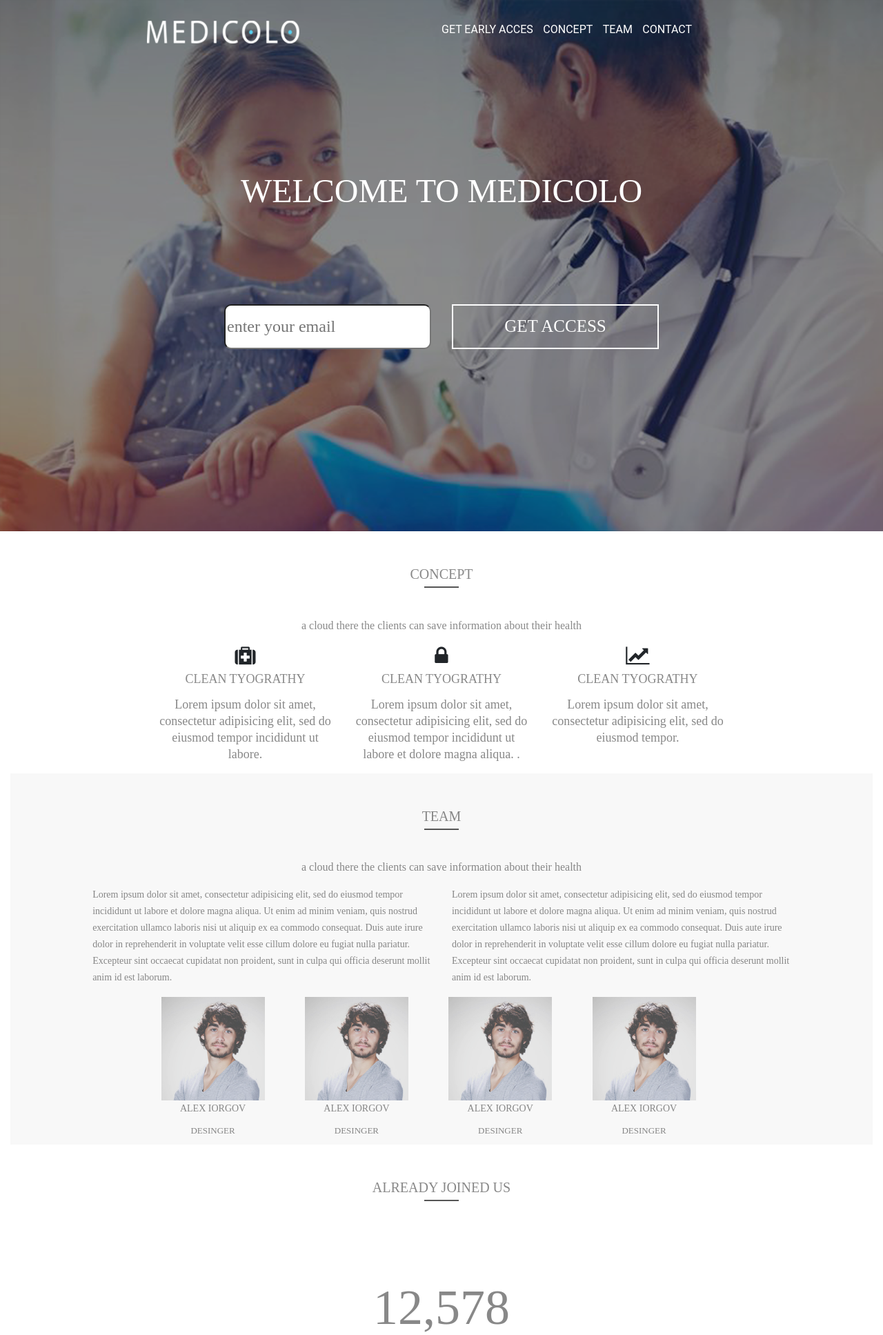
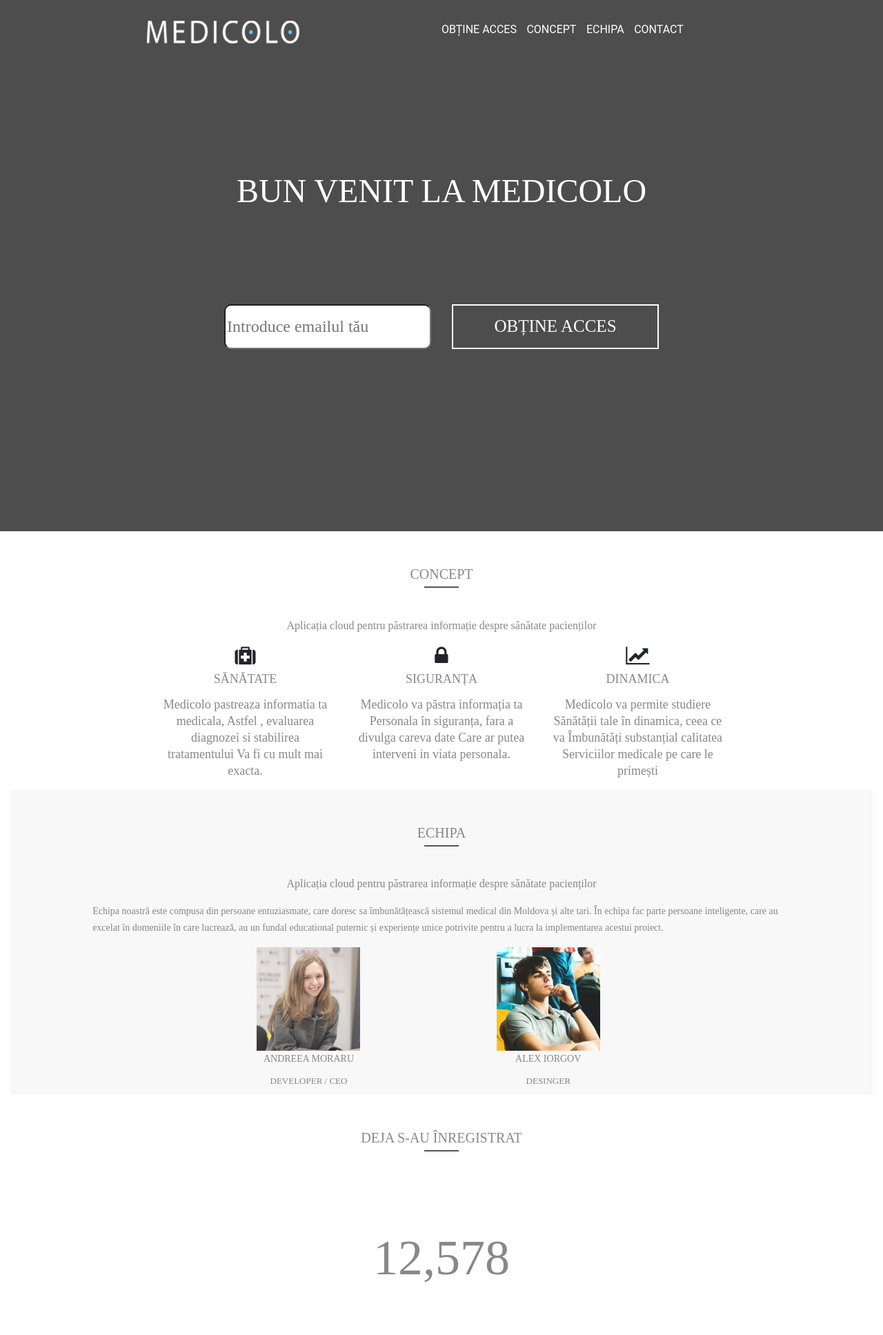
Before and after one commit to Gleb-Tocarenco/Medicolo_Django, a Django app: page / in a window 1280 px wide. Shown: the top 1935 px of the page at 69% size. Run offline with Django 3.2, Linux system fonts and the light colour scheme; some libraries are stand-ins or nearby versions.

Commit message:
Changed texts

```diff
--- a/static/css/style.css
+++ b/static/css/style.css
@@ -14,7 +14,7 @@ html, body,head,section, div, h1, h2, h3, h4, h5, h6{
 
 .hero {
 	background-color:  rgba(0, 0, 0, 0.45);
-	background-image: url(/static/images/layer.png);
+	/*background-image: url(/static/images/layer.png);*/
 	background-size: cover;
 	width: auto;
 	height: 770px;
@@ -261,7 +261,7 @@ html, body,head,section, div, h1, h2, h3, h4, h5, h6{
 
 
 .team-members .member .member-photo {
-	background-image: url(/static/images/member.png);
+	/*background-image: url(/static/images/member.png);*/
 	background-size: cover;
 	width: 150px;
 	height: 150px;
@@ -272,7 +272,7 @@ html, body,head,section, div, h1, h2, h3, h4, h5, h6{
 
 
 .team-members .member .member-photo img {
-	opacity: 0.2;
+	opacity: 0.9;
 	width: 100%;
 	height: 100%;
 	transition: all 0.4s;
@@ -307,7 +307,7 @@ html, body,head,section, div, h1, h2, h3, h4, h5, h6{
 }
 
 .team-members .member .member-photo img:hover {
-	opacity: 0.7;
+	opacity: 1.7;
 }
 
 
--- a/templates/index.html
+++ b/templates/index.html
@@ -22,7 +22,7 @@
 <!-- section hero -->
 <section class="hero container-fluid">
     <div class="alert alert-success alert-dismissible fade alert-message">
-        <strong>Your email was saved,</strong> we will inform you soon about first version
+        <strong>Emailul dvs a fost salvat,</strong> noi o sa va contactam cind apare prima versiune.
     </div>
     <div class="cover row">
         <!-- menu -->
@@ -33,23 +33,23 @@
                 </div>
             </div>
             <div class="menu-buttons col-md-6 offset-md-2">
-                <a href="#">get early acces</a>
-                <a href="#">concept</a>
-                <a href="#">team</a>
-                <a href="#">contact</a>
+                <a href="#">Obține acces</a>
+                <a href="#">Concept</a>
+                <a href="#">Echipa</a>
+                <a href="#">Contact</a>
             </div>
         </div>
         <!-- end of  menu -->
         <div class="hero-text">
-            <h1>Welcome to medicolo</h1>
+            <h1>Bun venit la medicolo</h1>
             <div class="get-acces">
                 <form class="row">
                     {% csrf_token %}
                     <div class="col">
-                        <input class="email" type="email" placeholder="enter your email">
+                        <input class="email" type="email" placeholder="Introduce emailul tău">
                     </div>
                     <div class="col">
-                        <input class="get-access" type="submit" value="Get access">
+                        <input class="get-access" type="submit" value="Obține acces">
                     </div>
                 </form>
             </div>
@@ -62,28 +62,37 @@
 <section class="concept caption container-fluid">
     <h1>concept</h1>
     <div class="concept-description">
-        <p>a cloud there the clients can save information about their health</p>
+        <p>Aplicația cloud pentru păstrarea informație despre sănătate pacienților</p>
     </div>
     <div class="row advantages">
         <div class="col-md-8 offset-md-2">
             <div class="row a">
                 <div class="col">
                     <i class="fa fa-medkit" aria-hidden="true"></i>
-                    <h4>clean tyograthy</h4>
-                    <p>Lorem ipsum dolor sit amet, consectetur adipisicing elit, sed do eiusmod
-                        tempor incididunt ut labore.</p>
+                    <h4>Sănătate</h4>
+                    <p>
+                        Medicolo pastreaza informatia ta medicala,
+                        Astfel , evaluarea diagnozei si stabilirea tratamentului
+                        Va fi cu mult mai exacta.</p>
                 </div>
                 <div class="col ">
                     <i class="fa fa-lock" aria-hidden="true"></i>
-                    <h4>clean tyograthy</h4>
-                    <p>Lorem ipsum dolor sit amet, consectetur adipisicing elit, sed do eiusmod
-                        tempor incididunt ut labore et dolore magna aliqua. .</p>
+                    <h4>Siguranța</h4>
+                    <p>
+                        Medicolo va păstra informația ta
+                        Personala în siguranța, fara a divulga careva date
+                        Care ar putea interveni in viata personala.
+                    </p>
                 </div>
                 <div class="col">
                     <i class="fa fa-line-chart" aria-hidden="true"></i>
-                    <h4>clean tyograthy</h4>
-                    <p>Lorem ipsum dolor sit amet, consectetur adipisicing elit, sed do eiusmod
-                        tempor.</p>
+                    <h4>Dinamica</h4>
+                    <p>
+                        Medicolo va permite studiere
+                        Sănătății tale în dinamica, ceea ce va
+                        Îmbunătăți substanțial calitatea
+                        Serviciilor medicale pe care le primești
+                    </p>
                 </div>
             </div>
         </div>
@@ -92,36 +101,52 @@
     <!-- team section -->
     <section class="team container-fluid">
         <div class="row caption">
-            <h1>team</h1>
+            <h1>Echipa</h1>
         </div>
         <div class="concept-description">
-            <p>a cloud there the clients can save information about their health</p>
+            <p>Aplicația cloud pentru păstrarea informație despre sănătate pacienților</p>
         </div>
         <div class="team-about row">
-            <div class="col-md-5 offset-md-1">
-                <p>Lorem ipsum dolor sit amet, consectetur adipisicing elit, sed do eiusmod
-                    tempor incididunt ut labore et dolore magna aliqua. Ut enim ad minim veniam,
-                    quis nostrud exercitation ullamco laboris nisi ut aliquip ex ea commodo
-                    consequat. Duis aute irure dolor in reprehenderit in voluptate velit esse
-                    cillum dolore eu fugiat nulla pariatur. Excepteur sint occaecat cupidatat non
-                    proident, sunt in culpa qui officia deserunt mollit anim id est laborum.</p>
+            <div class="col-md-10 offset-md-1">
+                <p>Echipa noastră este compusa din persoane entuziasmate, care doresc sa îmbunătățească sistemul
+                    medical din Moldova și alte tari. În echipa fac parte persoane inteligente, care au excelat în
+                    domeniile în care lucrează, au un fundal educational puternic și experiențe unice potrivite
+                    pentru a lucra la implementarea acestui proiect.
+                </p>
             </div>
-            <div class="col-md-5">
-                <p>Lorem ipsum dolor sit amet, consectetur adipisicing elit, sed do eiusmod
-                    tempor incididunt ut labore et dolore magna aliqua. Ut enim ad minim veniam,
-                    quis nostrud exercitation ullamco laboris nisi ut aliquip ex ea commodo
-                    consequat. Duis aute irure dolor in reprehenderit in voluptate velit esse
-                    cillum dolore eu fugiat nulla pariatur. Excepteur sint occaecat cupidatat non
-                    proident, sunt in culpa qui officia deserunt mollit anim id est laborum.</p>
-            </div>
+{#            <div class="col-md-5">#}
+{#                <p>Lorem ipsum dolor sit amet, consectetur adipisicing elit, sed do eiusmod#}
+{#                    tempor incididunt ut labore et dolore magna aliqua. Ut enim ad minim veniam,#}
+{#                    quis nostrud exercitation ullamco laboris nisi ut aliquip ex ea commodo#}
+{#                    consequat. Duis aute irure dolor in reprehenderit in voluptate velit esse#}
+{#                    cillum dolore eu fugiat nulla pariatur. Excepteur sint occaecat cupidatat non#}
+{#                    proident, sunt in culpa qui officia deserunt mollit anim id est laborum.</p>#}
+{#            </div>#}
         </div>
         <div class="team-members row">
             <div class="col-md-8 offset-md-1">
                 <div class="row">
-                    <div class="col-md-2 offset-sm-1">
+                    <div class="col-md-2 offset-sm-3">
                         <div class="member">
                             <div class="member-photo">
-                                <img src="{% static 'images/layerm.png' %}"></img>
+                                <img src="{% static 'images/ma.jpg' %}">
+                                <div class="social-icons">
+                                    <a href="#"><i class="fa fa-facebook" aria-hidden="true"></i></a>
+                                    <a href="#"><i class="fa fa-twitter" aria-hidden="true"></i></a>
+                                    <a href="#"><i class="fa fa-linkedin" aria-hidden="true"></i></a>
+                                    <a href="#"><i class="fa fa-google-plus" aria-hidden="true"></i></a>
+                                </div>
+                            </div>
+                            <div class="member-about">
+                                <h2>Andreea Moraru</h2>
+                                <h3>Developer / CEO</h3>
+                            </div>
+                        </div>
+                    </div>
+                    <div class="col-md-2 offset-sm-3 ">
+                        <div class="member">
+                            <div class="member-photo">
+                                <img src="{% static 'images/ia.jpg' %}">
                                 <div class="social-icons">
                                     <a href="#"><i class="fa fa-facebook" aria-hidden="true"></i></a>
                                     <a href="#"><i class="fa fa-twitter" aria-hidden="true"></i></a>
@@ -135,57 +160,40 @@
                             </div>
                         </div>
                     </div>
-                    <div class="col-md-2 offset-sm-1 ">
-                        <div class="member">
-                            <div class="member-photo">
-                                <img src="{% static 'images/layerm.png' %}">
-                                <div class="social-icons">
-                                    <a href="#"><i class="fa fa-facebook" aria-hidden="true"></i></a>
-                                    <a href="#"><i class="fa fa-twitter" aria-hidden="true"></i></a>
-                                    <a href="#"><i class="fa fa-linkedin" aria-hidden="true"></i></a>
-                                    <a href="#"><i class="fa fa-google-plus" aria-hidden="true"></i></a>
-                                </div>
-                            </div>
-                            <div class="member-about">
-                                <h2>Alex Iorgov</h2>
-                                <h3>Desinger</h3>
-                            </div>
-                        </div>
-                    </div>
-                    <div class="col-md-2 offset-sm-1 ">
-                        <div class="member">
-                            <div class="member-photo">
-                                <img src="{% static 'images/layerm.png' %}">
-                                <div class="social-icons">
-                                    <a href="#"><i class="fa fa-facebook" aria-hidden="true"></i></a>
-                                    <a href="#"><i class="fa fa-twitter" aria-hidden="true"></i></a>
-                                    <a href="#"><i class="fa fa-linkedin" aria-hidden="true"></i></a>
-                                    <a href="#"><i class="fa fa-google-plus" aria-hidden="true"></i></a>
-                                </div>
-                            </div>
-                            <div class="member-about">
-                                <h2>Alex Iorgov</h2>
-                                <h3>Desinger</h3>
-                            </div>
-                        </div>
-                    </div>
-                    <div class="col-md-2 offset-sm-1">
-                        <div class="member">
-                            <div class="member-photo">
-                                <img src="{% static 'images/layerm.png' %}">
-                                <div class="social-icons">
-                                    <a href="#"><i class="fa fa-facebook" aria-hidden="true"></i></a>
-                                    <a href="#"><i class="fa fa-twitter" aria-hidden="true"></i></a>
-                                    <a href="#"><i class="fa fa-linkedin" aria-hidden="true"></i></a>
-                                    <a href="#"><i class="fa fa-google-plus" aria-hidden="true"></i></a>
-                                </div>
-                            </div>
-                            <div class="member-about">
-                                <h2>Alex Iorgov</h2>
-                                <h3>Desinger</h3>
-                            </div>
-                        </div>
-                    </div>
+{#                    <div class="col-md-2 offset-sm-1 ">#}
+{#                        <div class="member">#}
+{#                            <div class="member-photo">#}
+{#                                <img src="{% static 'images/layerm.png' %}">#}
+{#                                <div class="social-icons">#}
+{#                                    <a href="#"><i class="fa fa-facebook" aria-hidden="true"></i></a>#}
+{#                                    <a href="#"><i class="fa fa-twitter" aria-hidden="true"></i></a>#}
+{#                                    <a href="#"><i class="fa fa-linkedin" aria-hidden="true"></i></a>#}
+{#                                    <a href="#"><i class="fa fa-google-plus" aria-hidden="true"></i></a>#}
+{#                                </div>#}
+{#                            </div>#}
+{#                            <div class="member-about">#}
+{#                                <h2>Alex Iorgov</h2>#}
+{#                                <h3>Desinger</h3>#}
+{#                            </div>#}
+{#                        </div>#}
+{#                    </div>#}
+{#                    <div class="col-md-2 offset-sm-1">#}
+{#                        <div class="member">#}
+{#                            <div class="member-photo">#}
+{#                                <img src="{% static 'images/layerm.png' %}">#}
+{#                                <div class="social-icons">#}
+{#                                    <a href="#"><i class="fa fa-facebook" aria-hidden="true"></i></a>#}
+{#                                    <a href="#"><i class="fa fa-twitter" aria-hidden="true"></i></a>#}
+{#                                    <a href="#"><i class="fa fa-linkedin" aria-hidden="true"></i></a>#}
+{#                                    <a href="#"><i class="fa fa-google-plus" aria-hidden="true"></i></a>#}
+{#                                </div>#}
+{#                            </div>#}
+{#                            <div class="member-about">#}
+{#                                <h2>Alex Iorgov</h2>#}
+{#                                <h3>Desinger</h3>#}
+{#                            </div>#}
+{#                        </div>#}
+{#                    </div>#}
                 </div>
             </div>
         </div>
@@ -194,13 +202,13 @@
     <!-- get-in-touch -->
     <section class="get-in-touch container-fluid">
         <div class="row caption">
-            <h1>Already joined us</h1>
+            <h1>Deja s-au înregistrat</h1>
         </div>
         <h2>12,578</h2>
         <div class="row caption">
-            <h1>get in touch</h1>
+            <h1>Contactează-ne</h1>
         </div>
-        <p class="description">Lorem ipsum dolor sit amet, consectetur adipisicing elit</p>
+        <p class="description">Vei primi un raspuns cît mai curînd</p>
         <div class="row">
 
             <div class="col-md-4">
@@ -209,41 +217,45 @@
                         <i class="fa fa-map-marker" aria-hidden="true"></i>
                         <h6>adress</h6>
                     </div>
-                    <p>Lorem ipsum dolor sit amet</p>
-                    <p>Lorem ipsum dolor sit amet</p>
+                    <p>
+                        Chișinau, Moldova
+                    </p>
+                    <p>
+                        Studenților 9/11
+                    </p>
                 </div>
-                <div class="info">
-                    <div class="adress">
-                        <i class="fa fa-mobile " aria-hidden="true"></i>
-                        <h6>adress</h6>
-                    </div>
-                    <p>Lorem ipsum dolor sit amet</p>
-                    <p>Lorem ipsum dolor sit amet</p>
-                </div>
-                <div class="info">
-                    <div class="adress">
-                        <i class="fa fa-envelope-o" aria-hidden="true"></i>
-                        <h6>adress</h6>
-                    </div>
-                    <p>Lorem ipsum dolor sit amet</p>
-                    <p>Lorem ipsum dolor sit amet</p>
-                </div>
+{#                <div class="info">#}
+{#                    <div class="adress">#}
+{#                        <i class="fa fa-mobile " aria-hidden="true"></i>#}
+{#                        <h6>adress</h6>#}
+{#                    </div>#}
+{#                    <p>Lorem ipsum dolor sit amet</p>#}
+{#                    <p>Lorem ipsum dolor sit amet</p>#}
+{#                </div>#}
+{#                <div class="info">#}
+{#                    <div class="adress">#}
+{#                        <i class="fa fa-envelope-o" aria-hidden="true"></i>#}
+{#                        <h6>adress</h6>#}
+{#                    </div>#}
+{#                    <p>Lorem ipsum dolor sit amet</p>#}
+{#                    <p>Lorem ipsum dolor sit amet</p>#}
+{#                </div>#}
             </div>
             <div class="col-md-7">
                 <!-- <div class="row"> -->
-                <form>
-                    <input type="name" placeholder="Your name">
-                    <input type="E-mail" placeholder="Your e-mail">
-                </form>
+{#                <form>#}
+{#                    <input type="name" placeholder="email">#}
+{#                    <input type="E-mail" placeholder="Your e-mail">#}
+{#                </form>#}
                 <!-- </div> -->
                 <!-- <div class="row"> -->
                 <form>
-                    <input type="name" placeholder="Your name">
-                    <input type="E-mail" placeholder="Your e-mail">
+                    <input type="name" placeholder="numele">
+                    <input type="email" placeholder="email">
                     <textarea></textarea>
-                    <input type="button" name="send messege" value="send messege" class="btn-messege">
+                    <input type="button" name="trimite" value="Trimite mesajul" class="btn-messege">
                 </form>
-                <h6><span>*</span>We'll contact you as possible. We don't reply on Monday</h6>
+                <h6><span>*</span>O sa te contactam cît de repede posibil. Nu raspundem luni.</h6>
             </div>
         </div>
         </div>
@@ -253,18 +265,20 @@
 </body>
 <footer>
     <div class="container-fluid">
-        <h2>Be the first to get acces when the app goes live!</h2>
+        <h2>Fii primul cînd aplicația se va lansa.</h2>
         <div class="row">
             <div class="col-md-6 offset-md-3">
                 <form>
-                    <input class="email" type="e-mail" name="e-mail" placeholder="Your e-mail">
-                    <input class="get-access" type="button" value="Get access">
+                    <input class="email" type="e-mail" name="e-mail" placeholder="Emailul tău">
+                    <input class="get-access" type="button" value="Obține acess">
                 </form>
             </div>
         </div>
         <div class="row">
             <div class="social col-md-6 offset-md-3">
-                <i class="fa fa-facebook-official" aria-hidden="true"></i>
+                <a href="https://www.facebook.com/medicoloo/">
+                    <i class="fa fa-facebook-official" aria-hidden="true" target="_blank"></i>
+                </a>
                 <i class="fa fa-twitter-square" aria-hidden="true"></i>
                 <i class="fa fa-telegram" aria-hidden="true"></i>
                 <i class="fa fa-google" aria-hidden="true"></i>
```
Also changed, not shown: static/images/ia.jpg (added), static/images/ma.jpg (added).
